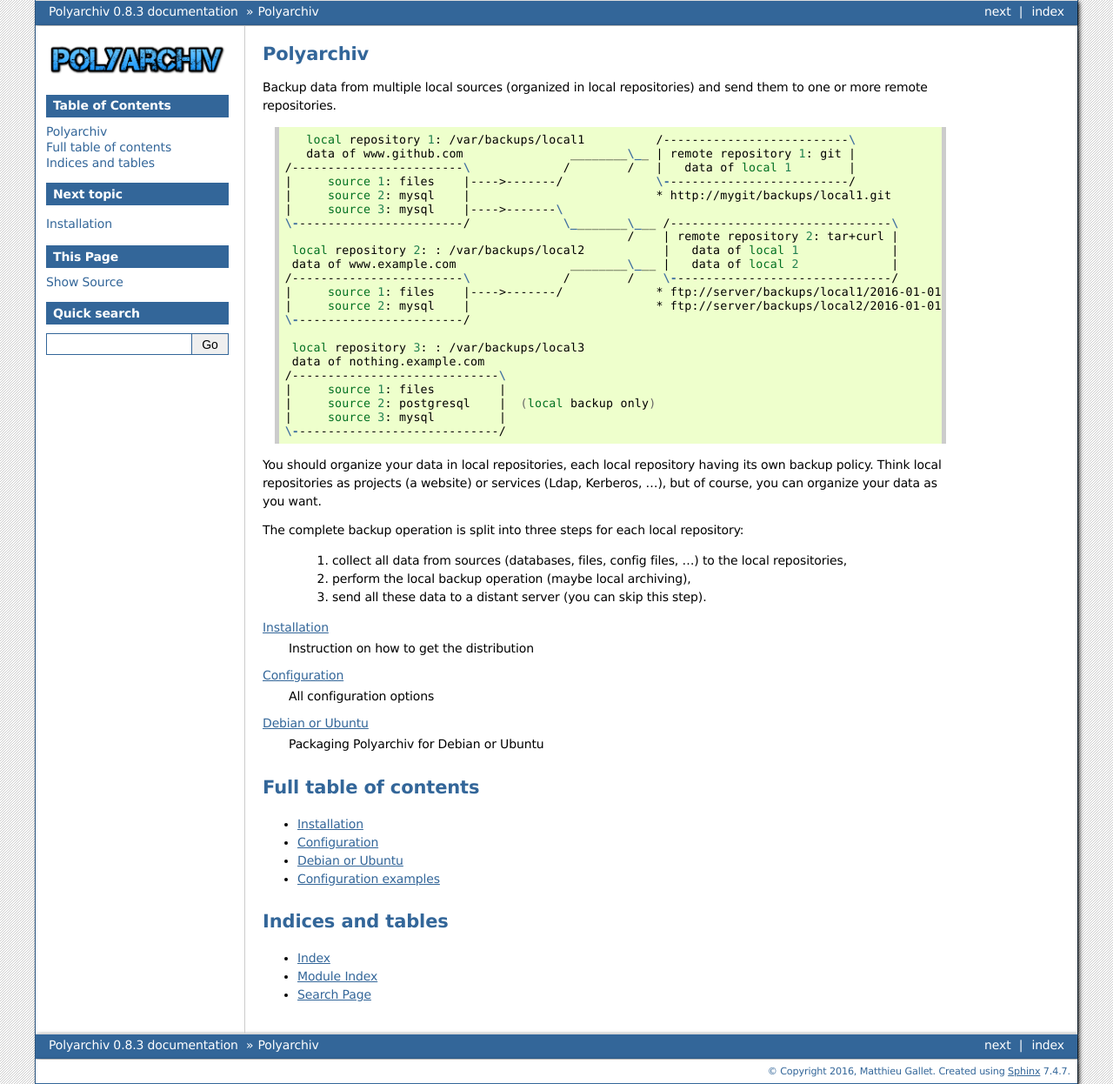
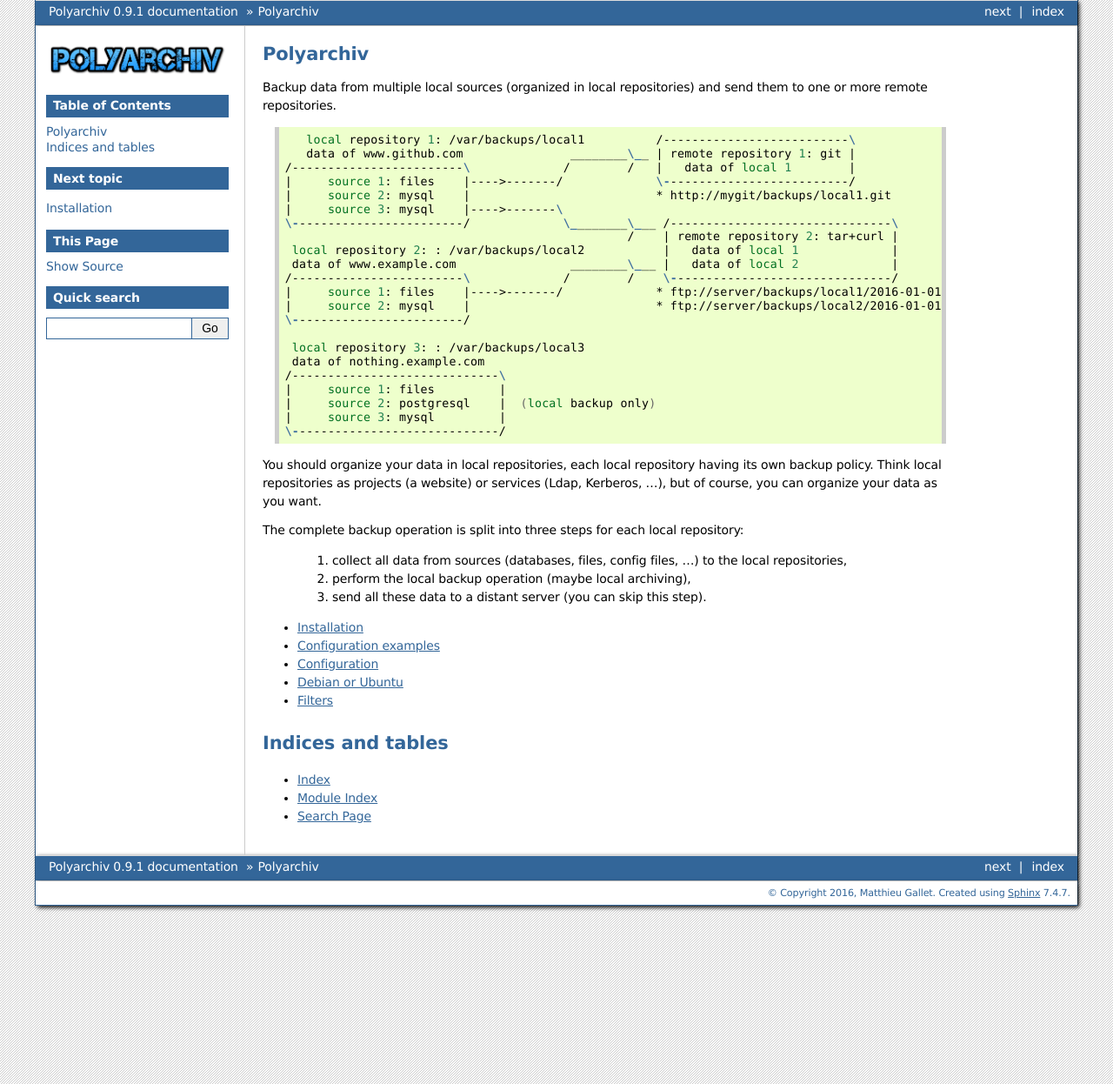
Before and after one commit to d9pouces/PolyArchiv, a Sphinx documentation site: the page built from doc/source/index.rst, in a window 1280 px wide. Shown: the whole page at 87% size. Built offline with Sphinx 7.4.7, drawn with Linux system fonts in a browser that asks for light colours.

Commit message:
Start of the HTML documentation

```diff
--- a/doc/source/index.rst
+++ b/doc/source/index.rst
@@ -40,27 +40,14 @@ The complete backup operation is split into three steps for each local repositor
   3. send all these data to a distant server (you can skip this step).
 
 
-:doc:`installation`
-    Instruction on how to get the distribution
-
-:doc:`configuration`
-    All configuration options
-
-:doc:`debian`
-    Packaging Polyarchiv for Debian or Ubuntu
-
-
-
-Full table of contents
-======================
-
 .. toctree::
    :maxdepth: 1
 
    installation
+   examples
    configuration
    debian
-   examples
+   filters
 
 
 Indices and tables
--- a/doc/source/installation.rst
+++ b/doc/source/installation.rst
@@ -18,6 +18,11 @@ if you prefer to install it in your home:
 
   pip install polyarchiv --user
 
+Of course, you can also use `easy_install` (even it should be replaced by `pip`):
+
+.. code-block:: bash
+
+  easy_install polyarchiv
 
 from the source
 ---------------
--- a/polyarchiv/__init__.py
+++ b/polyarchiv/__init__.py
@@ -1,4 +1,4 @@
 # -*- coding: utf-8 -*-
 from __future__ import unicode_literals
 __author__ = 'Matthieu Gallet'
-__version__ = '0.8.3'
+__version__ = '0.9.1'
```
Also changed, not shown: README.md (+1 -35 lines), doc/source/filters.rst (added, +35 -0 lines), doc/source/examples.rst (line endings or trailing spaces).
